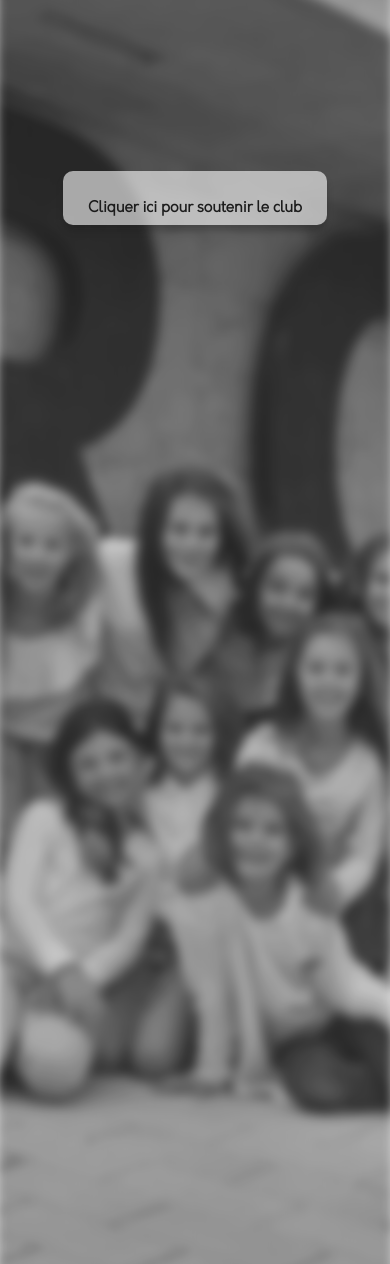
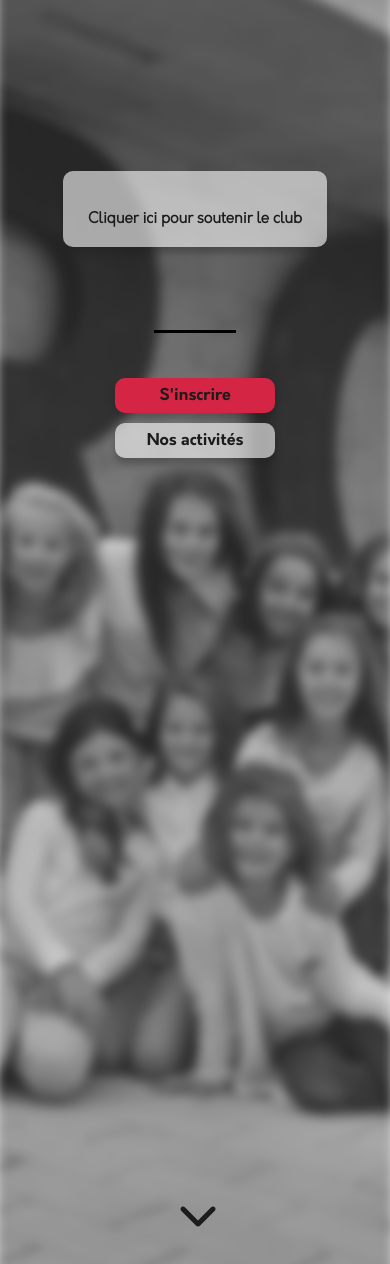
Before and after one commit to JulienR1/trampolineintercite.com-redesign, a PHP site: page / in a window 390 px wide. Shown: the part 193-1457 px from the top of the page. Run offline with PHP 8.4, Linux system fonts and the light colour scheme; style sheets or scripts are compiled from the project's sources; some libraries are stand-ins or nearby versions.

Commit message:
page principale 1 de 3

```diff
--- /dev/null
+++ b/site/css/down-arrow/down-arrow.css
@@ -0,0 +1,14 @@
+.down-arrow {
+  position: absolute;
+  bottom: 25px;
+  left: calc(50% - 17px);
+  font-size: 40px;
+  color: #1C1C1C;
+  -webkit-transition: bottom 0.2s ease-in-out;
+  transition: bottom 0.2s ease-in-out;
+}
+
+.down-arrow:hover {
+  bottom: 20px;
+}
+/*# sourceMappingURL=down-arrow.css.map */
--- /dev/null
+++ b/site/css/down-arrow/down-arrow.scss
@@ -0,0 +1,14 @@
+@import "../colors";
+
+.down-arrow{
+    position: absolute;
+    bottom: 25px;
+    left: calc(50% - 17px);
+    font-size: 40px;
+    color: $text_color;
+    transition: bottom 0.2s ease-in-out;
+}
+
+.down-arrow:hover{
+    bottom: 20px;
+}
--- a/site/css/index/index_style.css
+++ b/site/css/index/index_style.css
@@ -61,7 +61,7 @@ header {
 #main_page #msg-container {
   position: relative;
   width: 60%;
-  height: 100%;
+  min-height: inherit;
   margin: 0 auto;
 }
 
@@ -82,14 +82,14 @@ header {
 }
 
 #main_page #msg-container #msg {
+  display: -webkit-box;
+  display: -ms-flexbox;
+  display: flex;
   -webkit-box-align: center;
       -ms-flex-align: center;
           align-items: center;
-  display: -webkit-box;
-  display: -ms-flexbox;
-  display: flex;
   width: calc(60% - 30px);
-  height: 100%;
+  min-height: inherit;
   margin: 0 auto;
   padding: 8px 15px;
   background-color: rgba(255, 255, 255, 0.6);
@@ -115,13 +115,103 @@ header {
   text-decoration: underline;
 }
 
+#main_page #cta-block {
+  position: relative;
+  top: 30%;
+  width: 100%;
+}
+
+#main_page #cta-container {
+  width: 70%;
+  margin: 0 auto;
+}
+
+#main_page #cta-container hr {
+  height: 3px;
+  margin: 15px 0;
+  background-color: #000;
+  border: none;
+}
+
+#main_page #cta-container h1 {
+  text-align: center;
+  font-size: 50px;
+  font-weight: normal;
+  font-family: "Matisse", Arial, Helvetica, sans-serif;
+  text-shadow: 0px 0px 6px #fff;
+  padding: 20px;
+}
+
+#main_page #cta-container #cta-buttons {
+  display: -webkit-box;
+  display: -ms-flexbox;
+  display: flex;
+  -webkit-box-pack: center;
+      -ms-flex-pack: center;
+          justify-content: center;
+  margin-top: 40px;
+}
+
+#main_page #cta-container #cta-buttons a {
+  font-family: "Orkney-bold", Arial, Helvetica, sans-serif;
+  text-decoration: none;
+  color: #1C1C1C;
+  font-size: 23px;
+  width: 200px;
+  height: 50px;
+  margin: 0 20px;
+  padding: 0 20px;
+  line-height: 55px;
+  border-radius: 10px;
+  vertical-align: middle;
+  text-align: center;
+  -webkit-box-shadow: 0px 6px 6px 0px rgba(28, 28, 28, 0.3);
+          box-shadow: 0px 6px 6px 0px rgba(28, 28, 28, 0.3);
+  -webkit-transition: all 0.2s ease;
+  transition: all 0.2s ease;
+}
+
+#main_page #cta-container #cta-buttons a:first-child {
+  background-color: #D42644;
+}
+
+#main_page #cta-container #cta-buttons a:last-child {
+  background-color: rgba(255, 255, 255, 0.6);
+}
+
+#main_page #cta-container #cta-buttons a:last-child:hover {
+  background-color: #fff;
+  -webkit-transform: scaleX(1.025);
+          transform: scaleX(1.025);
+}
+
+#main_page #cta-container #cta-buttons a:first-child:hover {
+  background-color: #C41735;
+  -webkit-transform: scaleX(1.025);
+          transform: scaleX(1.025);
+}
+
 @media only screen and (max-width: 800px) {
   #main_page #msg-container {
     width: 75%;
   }
+  #main_page #cta-container #cta-buttons a {
+    width: 160px;
+    font-size: 18px;
+    height: 40px;
+    line-height: 40px;
+    margin: 0 15px;
+    padding: 0 15px;
+  }
+  #main_page #cta-container h1 {
+    font-size: 35px;
+  }
 }
 
 @media only screen and (max-width: 650px) {
+  #main_page #msg-box {
+    min-height: 60px;
+  }
   #main_page #msg-box #msg-container .msg-background-line {
     display: none;
   }
@@ -131,5 +221,37 @@ header {
   #main_page #msg-box #msg-container #msg h3 {
     font-size: 15px;
   }
+  #main_page #cta-container #cta-buttons a {
+    width: 140px;
+    font-size: 16px;
+    height: 30px;
+    line-height: 30px;
+    margin: 0 10px;
+    padding: 0 10px;
+  }
+  #main_page #cta-container hr {
+    width: 30%;
+    margin: 10px auto;
+  }
+}
+
+@media only screen and (max-width: 550px) {
+  #main_page #cta-container h1 {
+    display: none;
+  }
+  #main_page #cta-container #cta-buttons {
+    -webkit-box-orient: vertical;
+    -webkit-box-direction: normal;
+        -ms-flex-direction: column;
+            flex-direction: column;
+    -webkit-box-align: center;
+        -ms-flex-align: center;
+            align-items: center;
+  }
+  #main_page #cta-container #cta-buttons a {
+    margin: 5px 0;
+    height: 35px;
+    line-height: 35px;
+  }
 }
 /*# sourceMappingURL=index_style.css.map */
--- a/site/css/index/index_style.scss
+++ b/site/css/index/index_style.scss
@@ -28,6 +28,8 @@ header{
     transform: scale(1.02);
 }
 
+// Message
+
 #main_page #msg-box{
     position: relative;
     top: 25%;
@@ -38,7 +40,7 @@ header{
 #main_page #msg-container{
     position: relative;
     width: 60%;
-    height: 100%;
+    min-height: inherit;
     margin: 0 auto;
 }
 
@@ -59,10 +61,10 @@ header{
 }
 
 #main_page #msg-container #msg{
+    display: flex;
     align-items: center;
-    display: flex;
     width: calc(60% - 30px);
-    height: 100%;
+    min-height: inherit;
     margin: 0 auto;
     padding: 8px 15px;
 
@@ -88,15 +90,105 @@ header{
     text-decoration: underline;
 }
 
+// CTA
+
+#main_page #cta-block{
+    position: relative;
+    top: 30%;
+    width: 100%;
+}
+
+#main_page #cta-container{
+    width: 70%;
+    margin: 0 auto;
+}
+
+#main_page #cta-container hr{
+    height: 3px;
+    margin: 15px 0;
+    background-color: #000;
+    border: none;
+}
+
+#main_page #cta-container h1{
+    text-align: center;
+    font-size: 50px;
+    font-weight: normal;
+    font-family: "Matisse", Arial, Helvetica, sans-serif;
+    text-shadow: 0px 0px 6px #fff;
+    padding: 20px;
+}
+
+#main_page #cta-container #cta-buttons{
+    display: flex;
+    justify-content: center;
+    margin-top: 40px;
+}
+
+#main_page #cta-container #cta-buttons a{
+    font-family: "Orkney-bold", Arial, Helvetica, sans-serif;
+    text-decoration: none;
+    color: $text_color;
+    font-size: 23px;
+    width: 200px;
+    height: 50px;
+    margin: 0 20px;
+    padding: 0 20px;
+    line-height: 55px;
+    border-radius: 10px;
+    vertical-align: middle;
+    text-align: center;
+    box-shadow: 0px 6px 6px 0px $shadow_color;
+    transition: all 0.2s ease;
+}
+
+#main_page #cta-container #cta-buttons a:first-child{
+    background-color: $hot_red;
+}
+
+#main_page #cta-container #cta-buttons a:last-child{
+    background-color: rgba($color: #fff, $alpha: 0.6);
+}
+
+#main_page #cta-container #cta-buttons a:last-child:hover{
+    background-color: #fff;
+    transform: scaleX(1.025);
+}
+
+#main_page #cta-container #cta-buttons a:first-child:hover{
+    background-color: $dark_red;
+    transform: scaleX(1.025);
+}
+
+
+// Small screens
+
 @media only screen and (max-width: 800px){
 
     #main_page #msg-container{
         width: 75%;
     }
 
+    #main_page #cta-container #cta-buttons a{
+        width: 160px;
+        font-size: 18px;
+        height: 40px;
+        line-height: 40px;
+        margin: 0 15px;
+        padding: 0 15px;
+    }
+
+    #main_page #cta-container h1{
+        font-size: 35px;
+    }
+
 }
 
 @media only screen and (max-width: 650px){
+
+    #main_page #msg-box{
+        min-height: 60px;
+    }
 
     #main_page #msg-box #msg-container .msg-background-line{
         display: none;
@@ -110,4 +202,37 @@ header{
         font-size: 15px;
     }
 
+    #main_page #cta-container #cta-buttons a{
+        width: 140px;
+        font-size: 16px;
+        height: 30px;
+        line-height: 30px;
+        margin: 0 10px;
+        padding: 0 10px;
+    }
+
+    #main_page #cta-container hr{
+        width: 30%;
+        margin: 10px auto;
+    }
+
 }
+
+@media only screen and (max-width: 550px){
+
+    #main_page #cta-container h1{
+        display: none;
+    }
+
+    #main_page #cta-container #cta-buttons{
+        flex-direction: column;
+        align-items: center;
+    }
+
+    #main_page #cta-container #cta-buttons a{
+        margin: 5px 0;
+        height: 35px;
+        line-height: 35px;
+    }
+
+}
--- a/site/index.php
+++ b/site/index.php
@@ -19,6 +19,7 @@
         <div id="main-container">
             <section id="main_page">
                 <div id="background-img"></div>
+
                 <div id="msg-box">
                     <div id="msg-container">
                         <div class="msg-background-line start"></div>
@@ -30,6 +31,19 @@
                         <div class="msg-background-line end"></div>
                     </div>
                 </div>
+
+                <div id="cta-block">
+                    <div id="cta-container">
+                        <h1>trampoline intercité</h1>
+                        <hr>
+                        <div id="cta-buttons">
+                            <a href="#">S'inscrire</a>
+                            <a href="#">Nos activités</a>
+                        </div>
+                    </div>
+                </div>
+
+                <a class="down-arrow" href="activities" onclick="OnQuickNavSelection(event)"><i class="fas fa-chevron-down"></i></a>
             </div>
         </section>
 
--- a/site/js/sidenav.js
+++ b/site/js/sidenav.js
@@ -47,7 +47,10 @@ function UpdateSidenavUI(index) {
 
 function OnQuickNavSelection(event) {
     event.preventDefault();
-    ScrollToElement(event.toElement.getAttribute("href"));
+    linkElement = event.toElement.getAttribute("href");
+    if (linkElement == null)
+        linkElement = event.path[1].getAttribute("href");
+    ScrollToElement(linkElement);
 }
 
 function ScrollToElement(targetId) {
--- a/site/php/style.php
+++ b/site/php/style.php
@@ -15,6 +15,7 @@
         printLink("index/index_header.css");
         printLink("index/index_style.css");
         printLink("sidenav/sidenav_style.css");
+        printLink("down-arrow/down-arrow.css");
     }
 
     function printLink($fileName){
```
Also changed, not shown: site/build.html (deleted), 2 other files.
